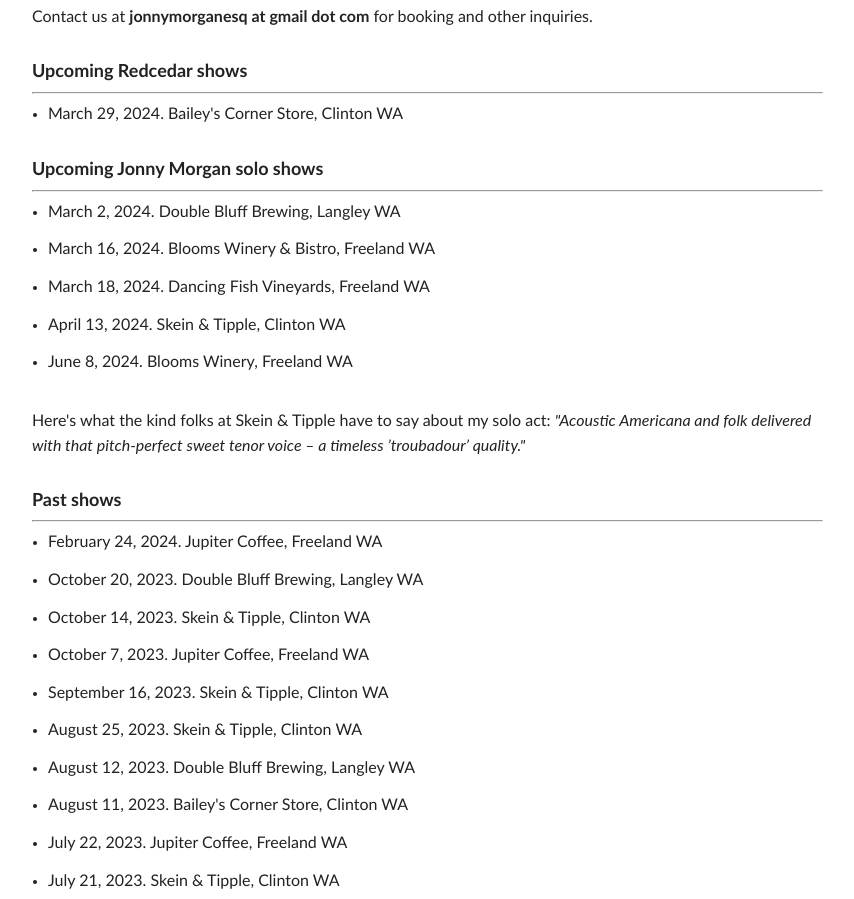
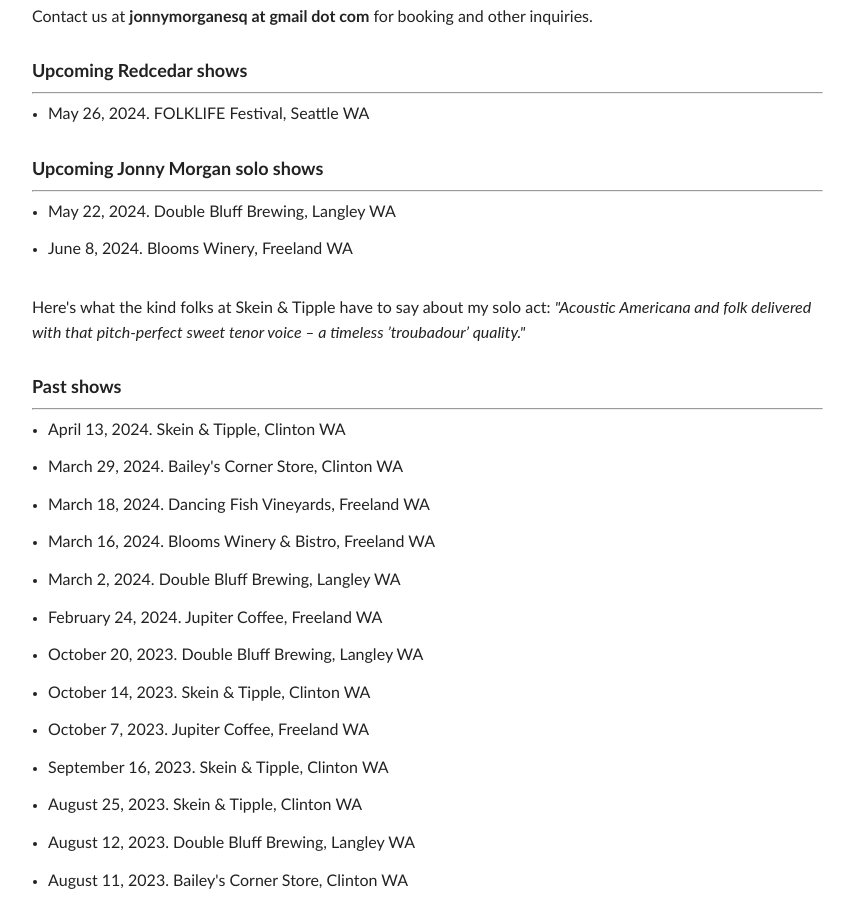
Before and after one commit to jtmorgan/jonnymorgan.github.io, a website: page index.html in a window 1280 px wide. Shown: the part 886-1785 px from the top of the page, without its empty margins (355-1209 px from the left). Drawn offline with Linux system fonts and the light colour scheme; a web font is replaced by a local one.

Commit message:
Update index.html show dates

```diff
--- a/index.html
+++ b/index.html
@@ -56,16 +56,13 @@
 					<h3>Upcoming Redcedar shows</h3>
 						<hr />
 						<ul class="publications">
-							<li>March 29, 2024. Bailey's Corner Store, Clinton WA</li>
+							<li>May 26, 2024. FOLKLIFE Festival, Seattle WA</li>
 						</ul>
 
 					<h3>Upcoming Jonny Morgan solo shows</h3>
 						<hr />
 						<ul class="publications">
-							<li>March 2, 2024. Double Bluff Brewing, Langley WA</li>
-							<li>March 16, 2024. Blooms Winery & Bistro, Freeland WA</li>
-							<li>March 18, 2024. Dancing Fish Vineyards, Freeland WA</li>
-							<li>April 13, 2024. Skein & Tipple, Clinton WA</li>
+							<li>May 22, 2024. Double Bluff Brewing, Langley WA</li>
 							<li>June 8, 2024. Blooms Winery, Freeland WA</li>
 						</ul>
 					<p>Here's what the kind folks at Skein & Tipple have to say about my solo act: <em>"Acoustic Americana and folk delivered with that pitch-perfect sweet tenor voice – a timeless ’troubadour’ quality."</em></p>
@@ -73,6 +70,11 @@
 					<h3>Past shows</h3>
 						<hr />
 						<ul class="publications">
+							<li>April 13, 2024. Skein & Tipple, Clinton WA</li>
+							<li>March 29, 2024. Bailey's Corner Store, Clinton WA</li>
+							<li>March 18, 2024. Dancing Fish Vineyards, Freeland WA</li>
+							<li>March 16, 2024. Blooms Winery & Bistro, Freeland WA</li>
+							<li>March 2, 2024. Double Bluff Brewing, Langley WA</li>
 							<li>February 24, 2024. Jupiter Coffee, Freeland WA</li>
 							<li>October 20, 2023. Double Bluff Brewing, Langley WA</li>
 							<li>October 14, 2023. Skein & Tipple, Clinton WA</li>
```
